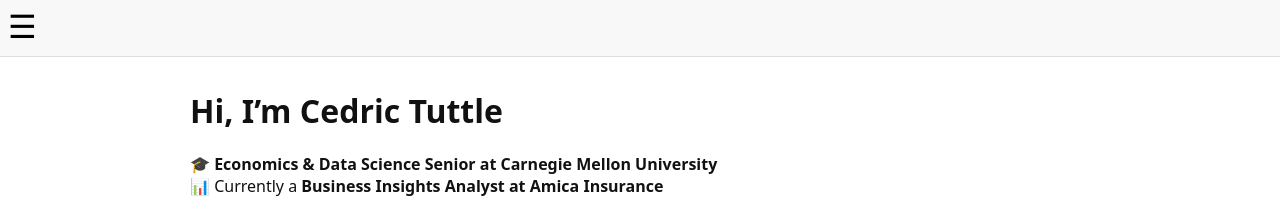
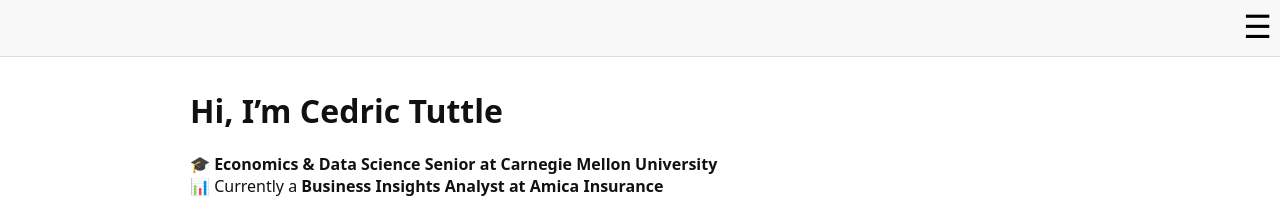
Before and after one commit to ctuttle123/cedrictuttle.github.io, a Jekyll site: the page built from index.md, in a window 1280 px wide. Shown: the top 204 px of the page. Built offline with Jekyll 4.4.1, drawn with Linux system fonts in a browser that asks for light colours.

Commit message:
Update custom.scss

```diff
--- a/_sass/custom.scss
+++ b/_sass/custom.scss
@@ -20,7 +20,7 @@ body, html {
 .hamburger {
   position: absolute;
   top: 0;
-  left: 0;
+  right: 0;
   font-size: 2rem;
   background: none;
   border: none;
@@ -36,7 +36,7 @@ body, html {
   flex-direction: column;
   position: absolute;
   top: 3.5rem;   /* place below hamburger */
-  left: 0;       /* align with left edge of page */
+  right: 0;       /* align with left edge of page */
   background-color: #f8f8f8;
   border: 1px solid #ddd;
   padding: 0.5rem 1rem;
```
